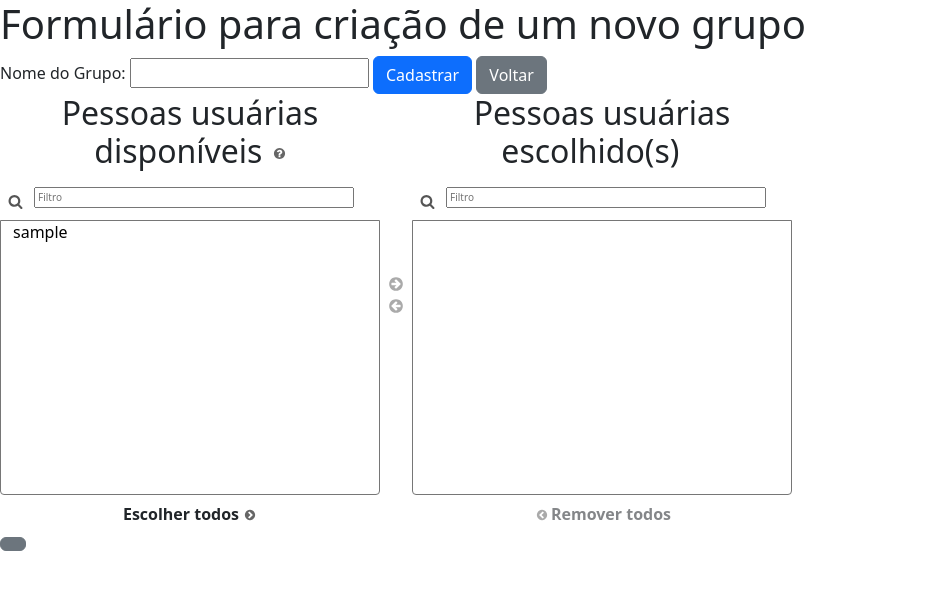
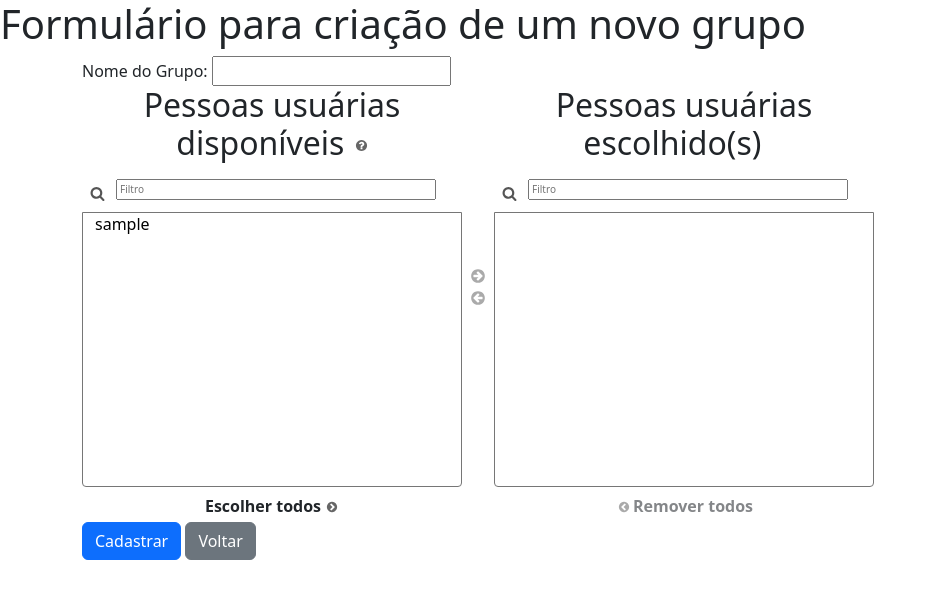
Before and after one commit to felipmartins/django-study, a Django app: template groups/templates/groups/create_group.html in a window 1280 px wide. Shown: the top 599 px of the page, without its empty margins (0-937 px from the left). Run offline with Django 4.2, Linux system fonts and the light colour scheme; the template is opened without the code that fills it: values that come from a table or form of the project are taken from there, others are empty; tables that the repository leaves empty hold one stand-in row (values such as "Sample post"); lists and menus that the app fills with data are empty.

Commit message:
modifica templates por simples estética

```diff
--- a/groups/templates/groups/create_group.html
+++ b/groups/templates/groups/create_group.html
@@ -4,15 +4,26 @@
 {% block content %}
 <h1> Formulário para criação de um novo grupo</h1>
 
-<fieldset>
+
 <form method="post">
     {% csrf_token %}
+    <div class="container">
+        <div class="row">
+            <div class="col">
                 {{group_form.media}}
                 {{group_form.as_table}}
                 <script type="text/javascript" src="{% url 'jsi18n' %}"></script>
+            </div>
+        </div>
+        <div class="row">
+            <div class="col">
                 <button type="submit" class="btn btn-primary">Cadastrar</button>
-        <a href="{% url 'index' %}" class="btn btn-secondary">Voltar</button>
+                <a href="{% url 'group-index' %}" class="btn btn-secondary">Voltar</a>
+            </div>
+
+        </div>
+    </div>
+
 </form>
-</fieldset>
 
 {% endblock %}
--- a/groups/templates/groups/index.html
+++ b/groups/templates/groups/index.html
@@ -12,4 +12,7 @@
 
 {% endfor %}
 
+
+<a href="{% url 'new-group' %}" class="btn btn-primary">Cadastrar novo grupo</a>
+
 {% endblock %}
```
Also changed, not shown: accounts/templates/accounts/index.html (+4 -4 lines). Lines whose indentation alone changed are shown as unchanged.
